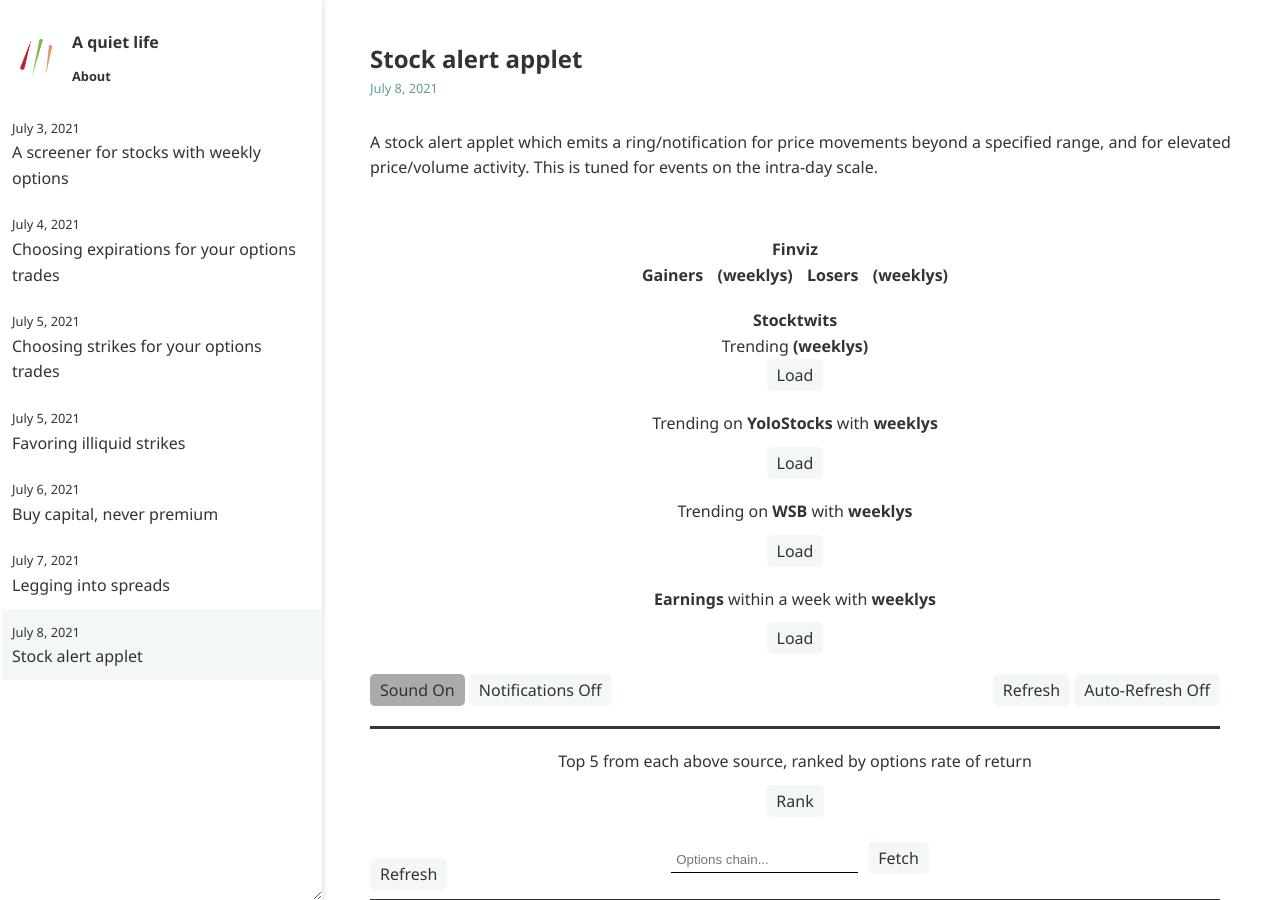
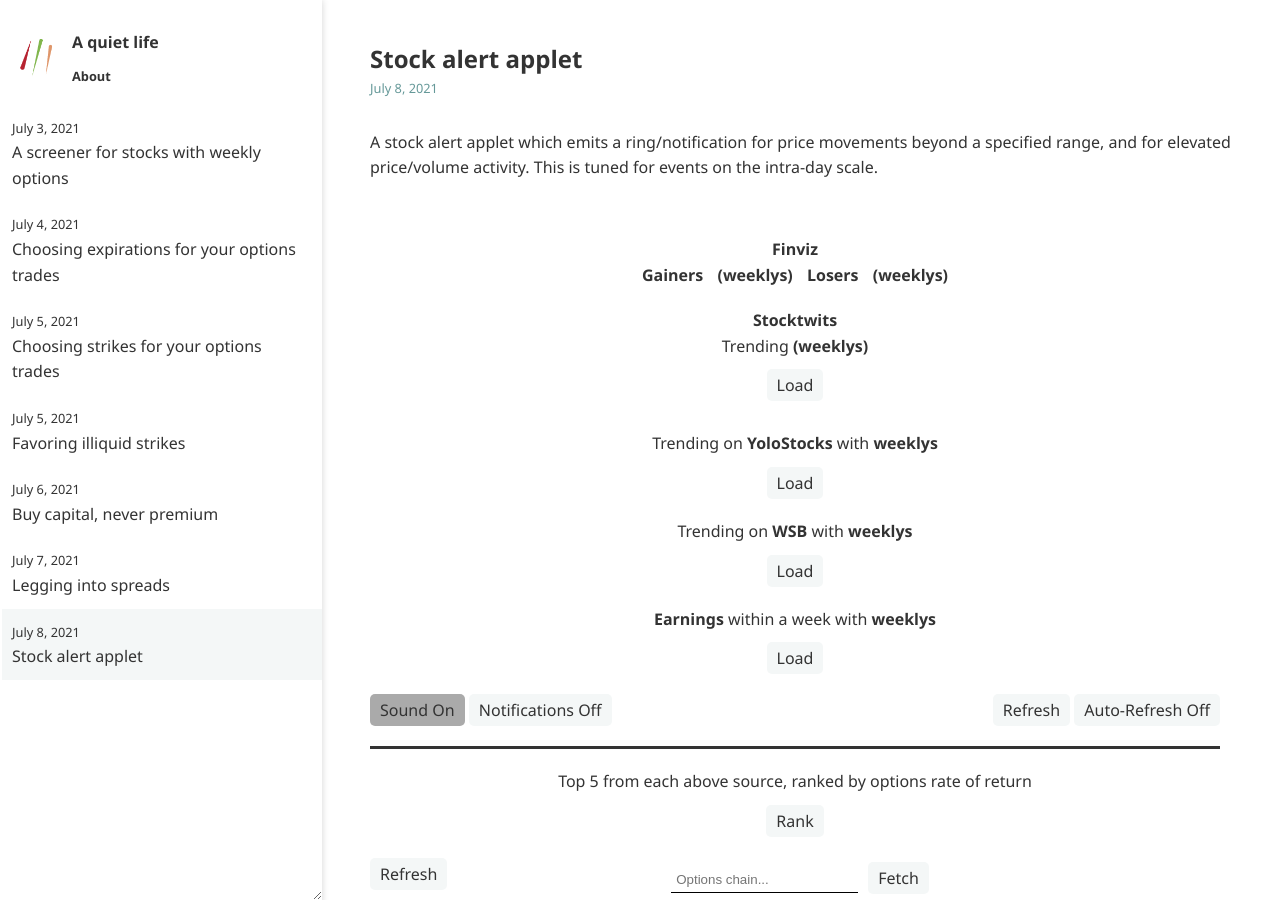
Before and after one commit to ansyblenetwork/aquietlife, a Jekyll site: the page built from _posts/2021-07-08-alerts.md, in a window 1280 px wide and 900 px high. Built offline with Jekyll 4.4.1, drawn with Linux system fonts in a browser that asks for light colours.

Commit message:
Update 2021-07-08-alerts.md

```diff
--- a/_posts/2021-07-08-alerts.md
+++ b/_posts/2021-07-08-alerts.md
@@ -22,12 +22,12 @@ A stock alert applet which emits a ring/notification for price movements beyond
 	<a target='_blank' href='https://finviz.com/screener.ashx?v=150&f=sh_opt_option&o=change' id="finvizlosers"><strong style='color:#333'>(weeklys)</strong></a>
 </div>
 
-<div style="margin:10px auto 20px auto; text-align:center">
+<div style="margin:0px auto 20px auto; text-align:center">
 	<a target='_blank' href='https://stocktwits.com/'><strong style='color:#333'>Stocktwits</strong></a>
 	<br>
 	<span id="stocktwits">Trending <strong>(weeklys)</strong></span>
 	<br>
-	<button id="stButton" onclick="if (this.textContent == 'Load') updateStocktwits(); else addAll(stWeeklyList);">Load</button>
+	<button id="stButton" style="margin:10px" onclick="if (this.textContent == 'Load') updateStocktwits(); else addAll(stWeeklyList);">Load</button>
 </div>
 
 
```
